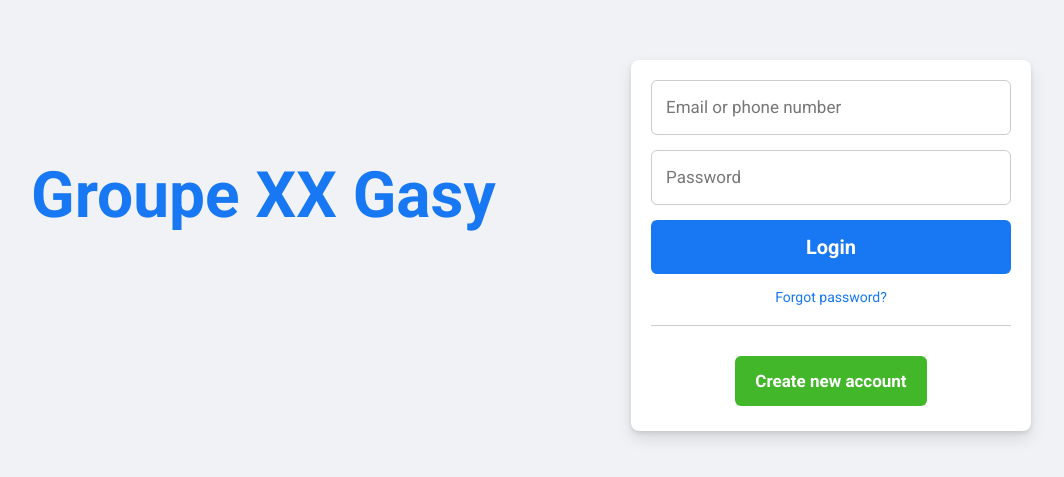
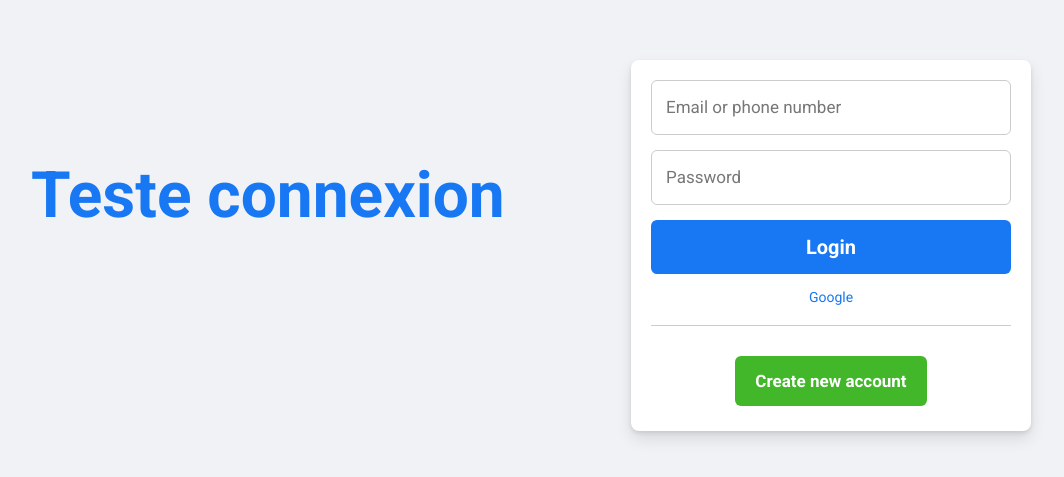
Before and after one commit to MaheninaRan/loginfacebook, a plain HTML site: page index.html in a window 1280 px wide. Shown: the part 155-632 px from the top of the page, without its empty margins (109-1173 px from the left). Drawn offline with Linux system fonts and the light colour scheme.

Commit message:
add connexion google

```diff
--- a/index.html
+++ b/index.html
@@ -4,24 +4,24 @@
   <head>
     <meta charset="UTF-8">
     <meta name="viewport" content="width=device-width, initial-scale=1.0">
-    <title>XX Gasy</title>
+    <title>Python flask connexion</title>
   </head>
   <body>
     <div class="container flex">
       <div class="div-page flex">
         <div class="text">
-          <h1>Groupe XX Gasy</h1>
+          <h1>Teste connexion</h1>
         </div>
         <form id="loginForm">
           <input type="text" id="email" placeholder="Email or phone number" required>
           <input type="password" id="mdp" placeholder="Password" required>
           <div class="link">
             <button type="submit" class="login">Login</button>
-            <a href="#" class="forgot">Forgot password?</a>
+            <a href=""  class="forgot">Google</a>
           </div>
           <hr>
           <div class="button">
-            <a href="#">Create new account</a>
+            <a href="https://pythonflasklogin-1.onrender.com/google_login">Create new account</a>
           </div>
         </form>
       </div>
```
